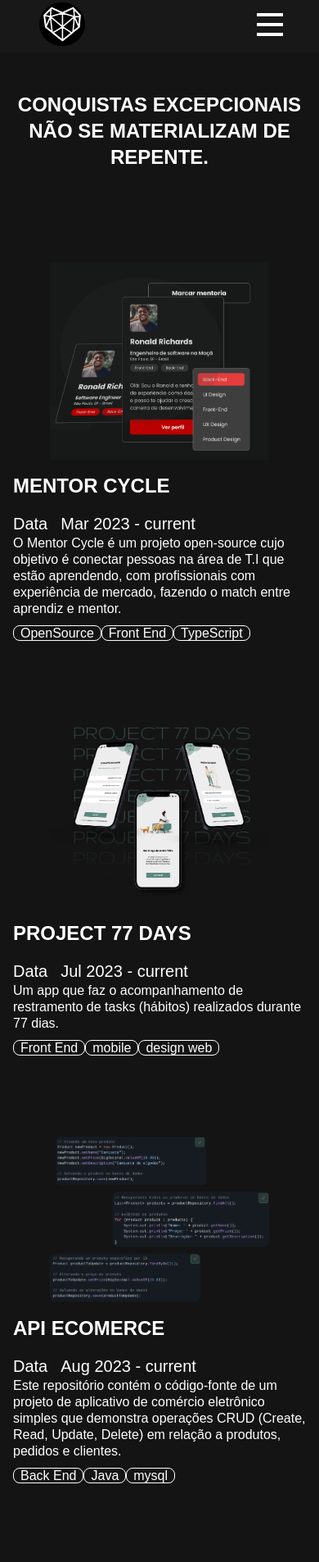
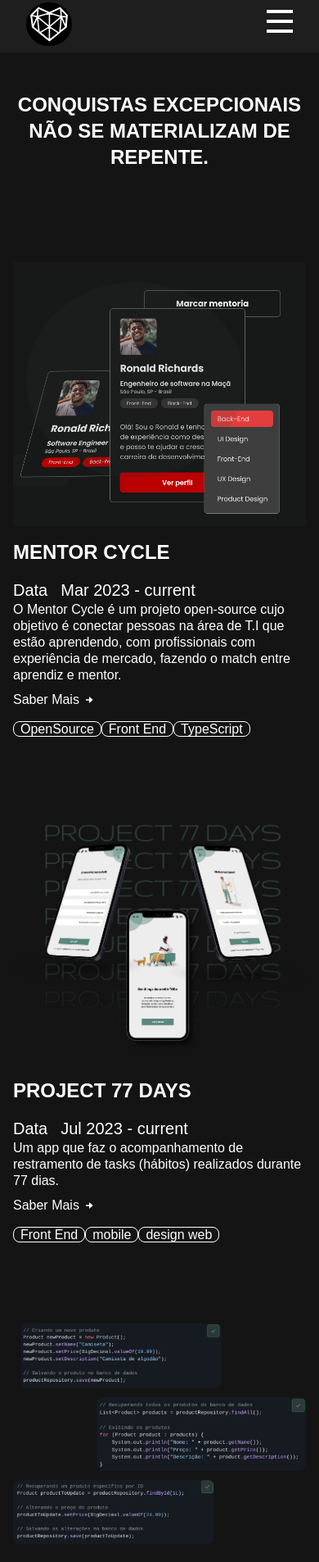
Before and after one commit to Ar3secchim/Project-Portifolio-web, a React (Vite) app: page /projects in a window 390 px wide. Shown: the top 1906 px of the page at 82% size. Built offline with nearby package versions, Linux system fonts and the light colour scheme; a web font is replaced by a local one.

Commit message:
chore:  resolve bug image

```diff
--- a/src/components/CardProject.jsx
+++ b/src/components/CardProject.jsx
@@ -3,7 +3,7 @@ import { TitleSection } from "../components/TitleSection";
 export function CardProject({Img, Title, Data, Discription, children}){
   return(
     <div className="flex flex-col items-center ">
-      <img className="w-3/4" src={Img}/>
+      <img className="lg:w-3/4" src={Img}/>
 
       <div className="flex flex-col lg:flex-row text-start lg:justify-items-center lg:px-16 lg:mt-8">
         <div className="flex-0 lg:ml-6">
--- a/src/components/NavBar.jsx
+++ b/src/components/NavBar.jsx
@@ -14,10 +14,10 @@ export function NavBar() {
   const [isNavOpen, setIsNavOpen] = useState(false) // initiate isNavOpen state with false
 
   return (
-    <Container ClassName="w-screen h-auto p-8 bg-gray-300 bg-opacity-30 burn fixed flex justify-between z-50">
+    <Container ClassName="w-screen h-auto p-8 bg-gray-300 bg-opacity-60 burn fixed flex justify-between z-50">
       <a href="/">
         <h1 className=" hidden text-xl hover:underline-offset-4 hover:underline md:hidden sm:hidden lg:flex">RENARA SECCHIM</h1>
-        <Logo className="absolute -top-[390px] left-12 px-0 py-0 w-14 lg:hidden"/>
+        <Logo className="absolute -top-[390px]  w-14 lg:hidden"/>
       </a>
 
       <nav className="hidden md:flex lg:flex justify-between text-lg z-50">
@@ -62,7 +62,7 @@ export function NavBar() {
 
       <nav className="flex lg:hidden md:hidden z-100">
         <div
-          className="space-y-2 absolute top-0 right-0 px-11 py-4"
+          className="space-y-2 absolute top-0 right-0 px-8 py-3"
           onClick={() => setIsNavOpen((prev) => !prev)}
         >
           <span className="block h-1 w-8 bg-white"></span>
@@ -71,12 +71,12 @@ export function NavBar() {
         </div>
 
         <div className={isNavOpen ? 'showMenuNav bg-gray-300' : 'hideMenuNav'}>
-          <a href="/" className="absolute -top-[390px] left-12 px-0 py-0 ">
+          <a href="/" className="absolute -top-[390px] left-8 ">
               <Logo className="w-14"/>
           </a>
 
           <div
-            className="absolute top-0 right-0 px-11 py-4"
+            className="absolute top-0 right-0 px-8 py-2"
             onClick={() => setIsNavOpen(false)}
           >
              <CloseBar />
--- a/src/pages/Home.jsx
+++ b/src/pages/Home.jsx
@@ -18,7 +18,7 @@ export function Home() {
   return (
     <div>
       <Container id="Home" ClassName="bg-black bg-fixed flex-col-reverse lg:flex-row">
-        <div  className='lg:flex-1 lg:text-3xl md:text-2xl text-xl'>
+        <div  className='lg:flex-1 lg:text-3xl md:text-2xl text-2xl'>
           <h1>Hey!!</h1>
           <h1>Eu sou renarasecchim</h1>
           <h1> Development fullstack</h1>
@@ -34,7 +34,7 @@ export function Home() {
 
      <Container  ClassName="flex-col bg-zinc-950">
         <div id="#about">
-          <h1 className="font-thin text-xl py-40 lg:text-4xl lg:py-96 md:py-72">Less to worry about...</h1>
+          <h1 className="font-thin text-2xl py-72 lg:text-4xl lg:py-96 md:py-72">Less to worry about...</h1>
         </div>
         <p className='py-4 text-xl'>Quem sou eu</p>
       </Container>
--- a/src/pages/Projects.jsx
+++ b/src/pages/Projects.jsx
@@ -2,9 +2,11 @@ import { Container } from "../components/Container";
 import { Flags } from "../components/Flags";
 import { CardProject } from "../components/CardProject";
 import { TitleSection } from "../components/TitleSection";
+import { BiSolidRightArrowAlt } from "react-icons/bi";
 
 import Project77 from "../assets/imgs/project77.png";
 import taksList from '../assets/imgs/taksList.png'
+import buyForeignCurrency from '../assets/imgs/buyForeignCurrency.jpg'
 import apiEcommerce from '../assets/imgs/apiEcommerce.png'
 import mentorCycle from '../assets/imgs/mentorCyle.png'
 
@@ -20,6 +22,7 @@ export function Projects(){
           Data="Mar 2023 - current"
           Discription="O Mentor Cycle é um projeto open-source cujo objetivo é conectar pessoas na área de T.I que estão aprendendo, com profissionais com experiência de mercado, fazendo o match entre aprendiz e mentor."
         >
+           <a href="https://github.com/Ar3secchim//mentor-cycle-fe" target="_blank" className="flex items-center gap-1 underline-offset-4 pb-3"> Saber Mais <BiSolidRightArrowAlt/></a>
           <Flags Icon={true} Title="OpenSource"/>
           <Flags Icon={true} Title="Front End"/>
           <Flags Icon={true} Title="TypeScript"/>
@@ -31,6 +34,7 @@ export function Projects(){
           Data="Jul 2023 - current"
           Discription="Um app que faz o acompanhamento de restramento de tasks (hábitos) realizados durante 77 dias."
         >
+           <a href="https://github.com/Ar3secchim/project-77-days" target="_blank" className="flex items-center gap-1  pb-3"> Saber Mais <BiSolidRightArrowAlt/></a>
           <Flags Icon={true} Title="Front End"/>
           <Flags Icon={true} Title="mobile"/>
           <Flags Icon={true} Title="design web"/>
@@ -42,9 +46,22 @@ export function Projects(){
           Data="Aug 2023 - current"
           Discription="Este repositório contém o código-fonte de um projeto de aplicativo de comércio eletrônico simples que demonstra operações CRUD (Create, Read, Update, Delete) em relação a produtos, pedidos e clientes."
         >
-         <Flags Icon={true} Title="Back End"/>
+           <a href="https://github.com/Ar3secchim/crud-Ecommerce-App" target="_blank" className="flex items-center gap-1 pb-3"> Saber Mais <BiSolidRightArrowAlt/></a>
+          <Flags Icon={true} Title="Spring Boot"/>
           <Flags Icon={true} Title="Java"/>
           <Flags Icon={true} Title="mysql"/>
+        </CardProject>
+
+        <CardProject
+          Img ={buyForeignCurrency}
+          Title="Buy Foreign Currency"
+          Data="Oct 2023 - current"
+          Discription="Este projeto Java tem o objetivo de permitir que os usuários realizem ordens de compra de moedas estrangeiras de forma eficiente e conveniente, consumindo a API externa https://docs.awesomeapi.com.br/api-de-moedas para obter as taxas de câmbio. O sistema será composto por um back-end Java que lida com a lógica de negócios, integração com a API externa e armazenamento de dados."
+        >
+           <a href="https://github.com/Ar3secchim//buy-foreign-currency" target="_blank" className="flex items-center gap-1pb-3"> Saber Mais <BiSolidRightArrowAlt/></a>
+          <Flags Icon={true} Title="Spring Boot"/>
+          <Flags Icon={true} Title="Java"/>
+          <Flags Icon={true} Title="H2Dialect"/>
         </CardProject>
 
         <CardProject
@@ -53,12 +70,12 @@ export function Projects(){
           Data="May 2023 - Jul 2023"
           Discription="Um app que lista as tarefas a serem feitas no dia, podendo assim recarregar a página as tasks ainda vão está listada. Desenvolvido no Curso input da CodarMe - Bruno Bertolini."
         >
+           <a href="https://github.com/Ar3secchim/tasks-list-react" target="_blank" className="flex items-center gap-1pb-3"> Saber Mais <BiSolidRightArrowAlt/></a>
           <Flags Icon={true} Title="Front End"/>
           <Flags Icon={true} Title="mobile"/>
           <Flags Icon={true} Title="design web"/>
         </CardProject>
 
-
       </section>
     </Container>
   )
```
Also changed, not shown: src/assets/imgs/buyForeignCurrency.jpg (added).
